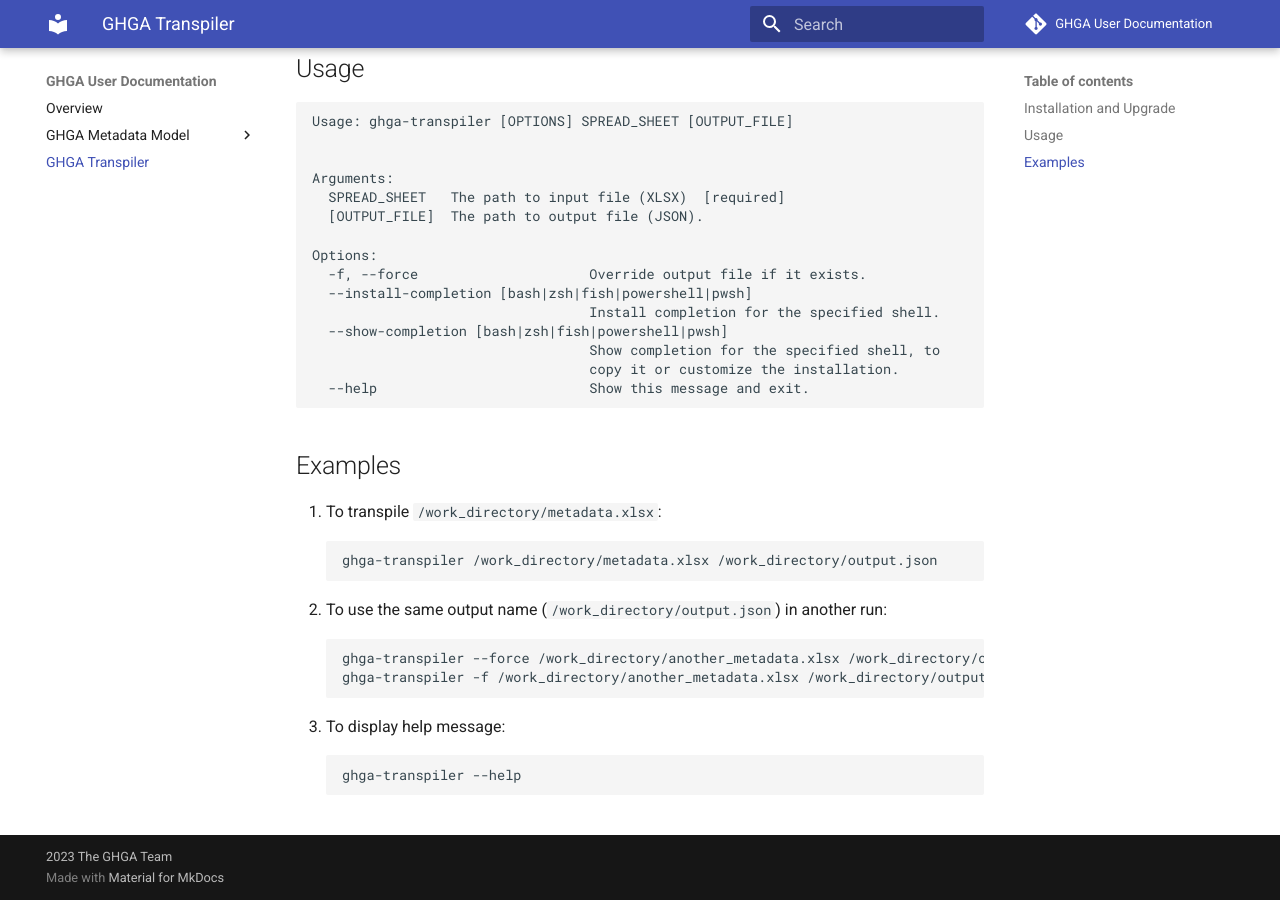
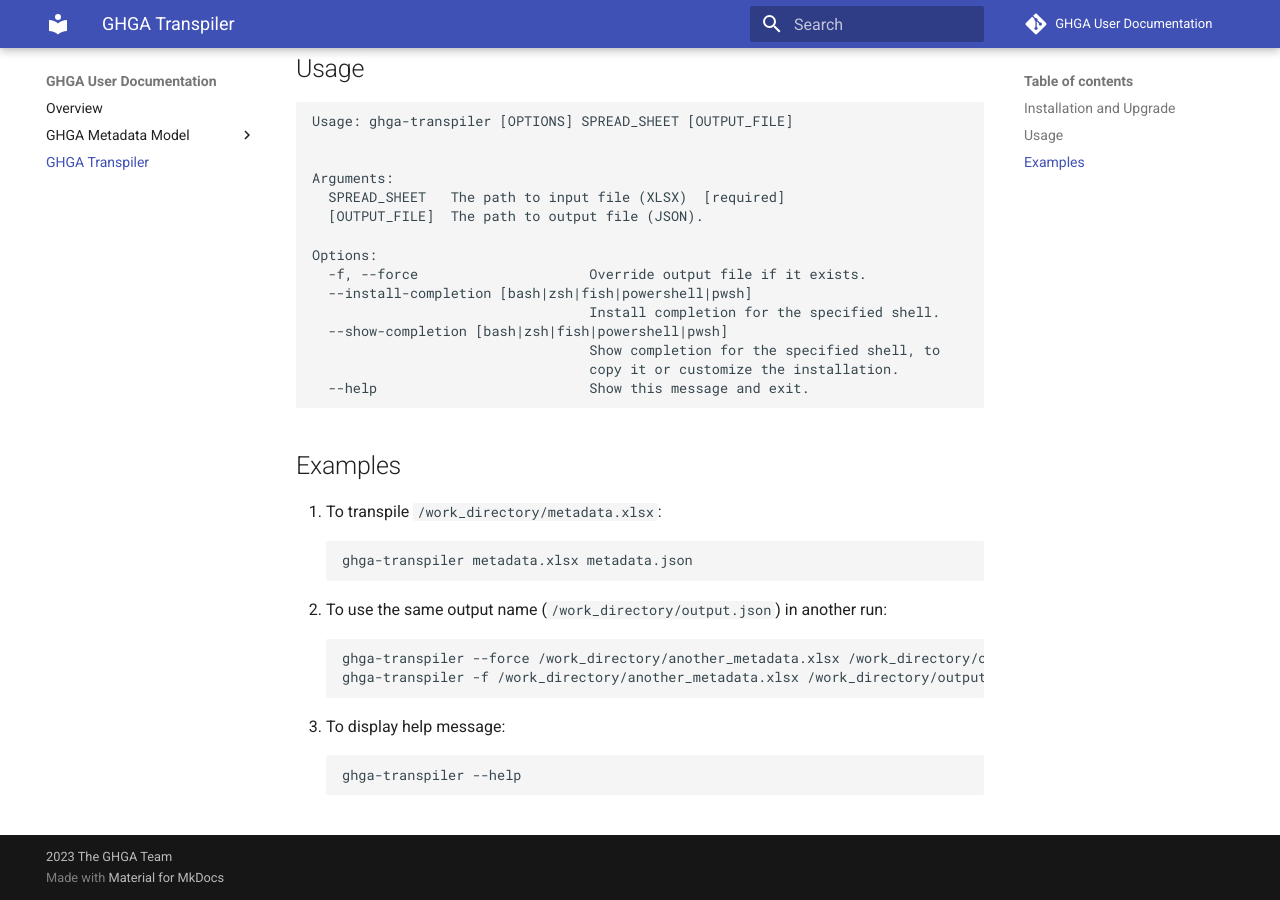
Before and after one commit to ghga-de/docs.ghga.de, an MkDocs documentation site: the page built from docs/transpiler/transpiler.md, in a window 1280 px wide and 900 px high, scrolled down 583 px. Built offline with MkDocs 1.6.1 and Material for MkDocs 9.7.7, drawn with Linux system fonts in a browser that asks for light colours; comment, search, counter and statistics services are not loaded.

Commit message:
Update docs/transpiler/transpiler.md
Co-authored-by: Leon Kuchenbecker <leon.kuchenbecker@uni-tuebingen.de>

````diff
--- a/docs/transpiler/transpiler.md
+++ b/docs/transpiler/transpiler.md
@@ -41,7 +41,7 @@
 
 1. To transpile `/work_directory/metadata.xlsx`:
 ```
-ghga-transpiler /work_directory/metadata.xlsx /work_directory/output.json
+ghga-transpiler metadata.xlsx metadata.json
 ```
 2. To use the same output name (`/work_directory/output.json`) in another run:
 ```
````
